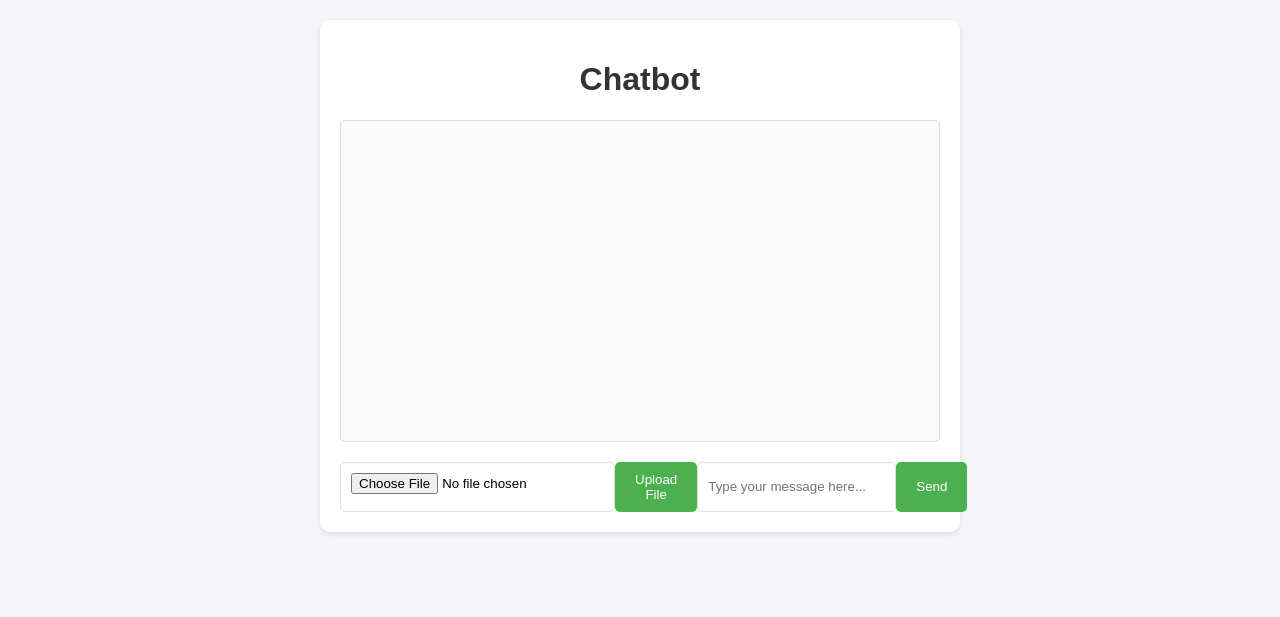
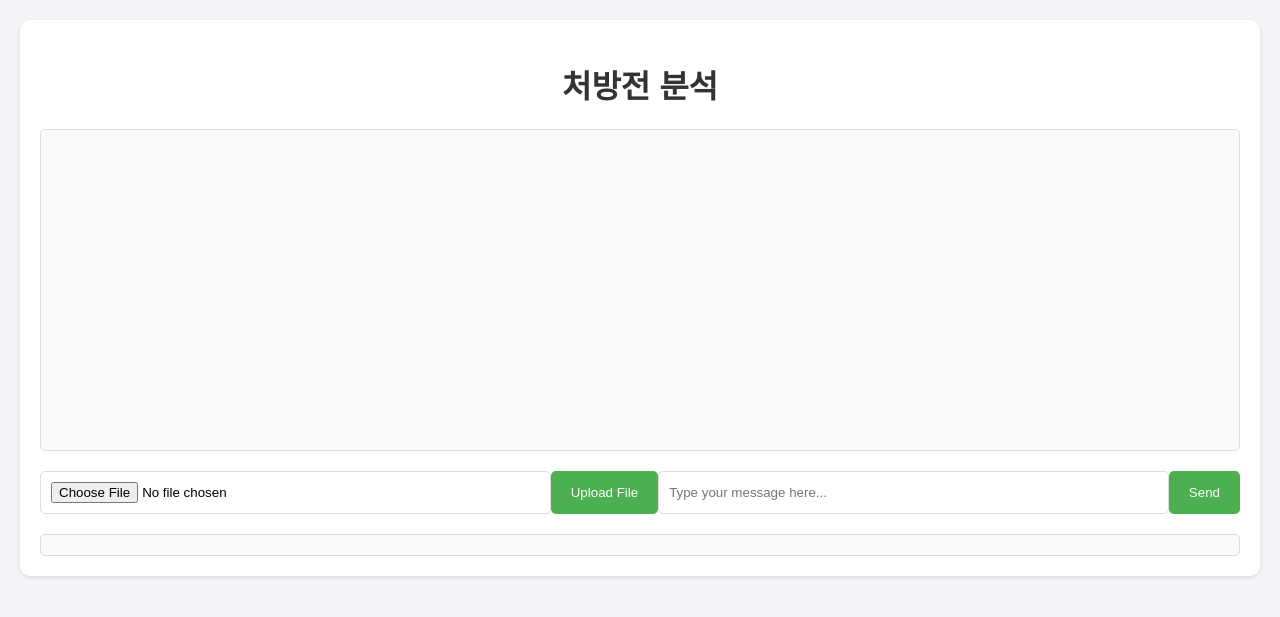
Before and after one commit to Seonyoung33/SW-study, a FastAPI app: page / in a window 1280 px wide. Shown: the top 617 px of the page. Run offline with FastAPI, Linux system fonts and the light colour scheme.

Commit message:
finally......

```diff
--- a/week06/app.py
+++ b/week06/app.py
@@ -35,8 +35,9 @@ async def get_medicine_analyzing(request: Request):
         founded_medicine = extraction_medicine(image_data=image_data)
         if founded_medicine:
             responses = get_response(founded_medicine)
-            print("결과", responses)
-            return responses
+            # print("결과", responses)
+            feedback = get_feedback(founded_medicine, responses["result"])
+            return responses, feedback
         else:
             return None
 
--- a/week06/llm_practice.py
+++ b/week06/llm_practice.py
@@ -51,7 +51,7 @@ loader = TextLoader(os.path.join(path, 'test_week6.txt'), "utf-8")
 documents = loader.load()
 
 text_splitter = RecursiveCharacterTextSplitter(
-    chunk_size=2000,
+    chunk_size=5000,
     chunk_overlap=200,
     length_function=len
 )
@@ -112,12 +112,12 @@ def create_feedback_chain(llm):
 2. 답변 퀄리티 피드백: '의약품명'에 대해 'ai의 분석'은 충분한 정보를 전달하나요?
 3. 답변 오류 피드백: '의약품명'을 바탕으로 'ai의 분석'이 오류없이 생성되었나요?
 
-다음 피드백 분석 과정을 통해 보완할 점을 자세하게 작성하세요.
+다음 피드백 분석 과정을 통해 보완할 점만 간략하게 작성하세요.
 
 의약품명: "{user_input}"
 의약품 문서: "[{formed_documents}]"
 ai의 분석: "{ai_response}"
-피드백: ""
+보완할 점: ""
 '''
 
 
--- a/week06/ocr_practice.py
+++ b/week06/ocr_practice.py
@@ -2,6 +2,8 @@ import requests
 import uuid
 import time
 import json
+import re
+
 from io import BytesIO
 
 
@@ -41,7 +43,10 @@ def extraction_medicine(image_data):
     found_medicines = []
     for word_field in response.json()['images'][0]['fields']:
         word = word_field['inferText']
-        if word in medicine_data_list:
-            found_medicines.append(word)
+        # print(word)
+        for medicine in medicine_data_list:
+            if medicine in word:
+                found_medicines.append(medicine)
+                break
 
     return found_medicines
--- a/week06/templates/chat.html
+++ b/week06/templates/chat.html
@@ -12,7 +12,8 @@
             background-color: #f4f4f9;
         }
         .container {
-            max-width: 600px;
+            max-width: 1200px; /* 600px * 2 = 1200px */
+            min-width: 600px; /* 최소 너비 설정 */
             margin: 0 auto;
             background: white;
             padding: 20px;
@@ -31,6 +32,7 @@
             overflow-y: scroll;
             background-color: #fafafa;
             margin-bottom: 20px;
+            min-width: 80%; /* 최소 너비를 컨테이너의 80%로 설정 */
         }
         .chat-box .message {
             margin-bottom: 10px;
@@ -63,11 +65,19 @@
         button:hover {
             background-color: #45a049;
         }
+        #feedbackContainer {
+            border: 1px solid #ddd;
+            border-radius: 5px;
+            padding: 10px;
+            margin-top: 20px;
+            background-color: #fafafa;
+            min-width: 80%; /* 최소 너비를 컨테이너의 80%로 설정 */
+        }
     </style>
 </head>
 <body>
     <div class="container">
-        <h1>Chatbot</h1>
+        <h1>처방전 분석</h1>
         <div class="chat-box" id="chatBox">
             <!-- 채팅 메시지가 표시될 영역 -->
         </div>
@@ -77,6 +87,7 @@
             <input type="text" id="userInput" placeholder="Type your message here...">
             <button onclick="sendMessage()">Send</button>
         </div>
+        <div id="feedbackContainer"></div> </div>
     </div>
 
     <script>
@@ -155,17 +166,53 @@
                       body: imageData
                   });
 
-                  if (response.ok) {
-                      const botMessage = await response.text();
-                      // 챗봇 응답 추가
-                      const botDiv = document.createElement('div');
-                      botDiv.className = 'message bot';
-                      botDiv.textContent = botMessage;
-                      chatBox.appendChild(botDiv);
-                      chatBox.scrollTop = chatBox.scrollHeight;
+                if (response.ok) {
+                    const data = await response.json();
+                    const result = data[0]; // 첫번째 응답이 결과
+                    const feedback = data[1]; // 두번째 응답이 피드백
+
+                if (result && result.result && Array.isArray(result.result)) { // result.result가 배열인지 확인
+                    result.result.forEach(medicine => {
+                        const medicineDiv = document.createElement('div');
+                        medicineDiv.className = 'message bot';
+                        medicineDiv.innerHTML = `
+                        <strong>${medicine.name || medicine.의약품명}</strong><br>
+                        설명: ${medicine.description || medicine.설명 || '정보 없음'}<br>
+                        주의사항: ${medicine.precautions || medicine.주의사항 || '정보 없음'}<br>
+                        부작용: ${medicine.side_effects || medicine.부작용 || '정보 없음'}<br>
+                        `;
+                        chatBox.appendChild(medicineDiv);
+                    });
+                } else {
+                    // result.result가 배열이 아닌 경우 에러 처리
+                    const errorDiv = document.createElement('div');
+                    errorDiv.className = 'message bot';
+                    errorDiv.textContent = 'Error: Invalid response format.  result.result is not an array.';
+                    chatBox.appendChild(errorDiv);
+                }
+
+
+                  // 피드백 표시
+                  const feedbackContainer = document.getElementById('feedbackContainer');
+                  feedbackContainer.innerHTML = ''; // 기존 피드백 삭제
+
+                  if (feedback) {
+                      const feedbackDiv = document.createElement('div');
+                      feedbackDiv.className = 'message bot';
+                      feedbackDiv.innerHTML = `<h3>피드백</h3><p>${feedback}</p>`;
+                      feedbackContainer.appendChild(feedbackDiv);
                   } else {
-                      throw new Error("File upload failed");
+                      const feedbackDiv = document.createElement('div');
+                      feedbackDiv.className = 'message bot';
+                      feedbackDiv.textContent = "피드백 없음";
+                      feedbackContainer.appendChild(feedbackDiv);
                   }
+
+
+                chatBox.scrollTop = chatBox.scrollHeight;
+            } else {
+                throw new Error("File upload failed: " + response.statusText); // 응답 상태 추가
+            }
               } catch (error) {
                   console.error("Error uploading file:", error);
                   const errorDiv = document.createElement('div');
--- a/week06/test_data/test_week6.txt
+++ b/week06/test_data/test_week6.txt
@@ -7,6 +7,7 @@
 - 세티리진 (Cetirizine): 항히스타민제로, 알레르기 비염 증상 완화에 사용됩니다.
 - 페닐레프린 (Phenylephrine): 비충혈 완화제로, 코막힘을 줄이는 데 사용되는 비강 스프레이나 정제 형태로 제공됩니다.
 - 플루티카손 (Fluticasone): 스테로이드 비강 스프레이로, 알레르기 비염 및 비염 치료에 효과적입니다.
+- 싱카스트 츄정(Sincast Chewable Tablet): 알레르기 증상 완화에 사용되는 약물입니다. 이 약물은 항히스타민제로, 알레르기 비염, 두드러기 등 다양한 알레르기 반응을 완화하는 데 효과적입니다. (알레르기 비염, 두드러기 등 알레르기 증상 치료)에 사용되며, (졸림, 구강 건조, 두통, 피로감)과 같은 부작용이 있습니다. (운전 및 기계 조작 시 주의)와 같은 주의사항이 있습니다.
 
 [항생제]
 - 아목시실린 (Amoxicillin): 광범위 항생제로, 세균 감염 치료에 사용됩니다. 호흡기 감염, 귀 감염 등에 처방됩니다.
@@ -18,6 +19,7 @@
 - 디클로페낙 (Diclofenac): 비스테로이드 항염증제로, 목 통증 및 염증을 완화하는 데 사용됩니다.
 - 벤조카인 (Benzocaine): 국소 마취제로, 목의 통증 완화에 사용되는 스프레이나 정제로 제공됩니다.
 - 새로딘 시럽(Sarodine Syrup): 주로 기침과 감기 증상을 완화하는 데 사용되는 약물입니다. 이 약물은 주로 기침 억제제와 항히스타민제가 포함되어 있어, 기침을 줄이고 알레르기 증상을 완화하는 데 도움을 줍니다. (기침 완화, 감기 증상 완화)에 사용되며, (졸림, 입 마름, 위장 불편감)와 같은 부작용이 있습니다.
+- 유시락스 시럽(Eusirax Syrup): 기침과 호흡기 질환의 증상을 완화하기 위해 사용되는 약물입니다. 주로 기침 억제제와 점액 용해제가 포함되어 있어 기침을 줄이고 호흡을 원활하게 합니다. (기침 완화, 호흡기 질환 치료)에 사용되며, (졸림, 메스꺼움, 위장 불편감, 구강 건조)와 같은 부작용이 있습니다.
 
 [가래 제거 의약품]
 - 구아이페네신 (Guaifenesin): 가래 제거제이며, 기침을 완화하고 가래를 묽게 하는 데 도움을 줍니다.
@@ -30,4 +32,4 @@
 - 오메프라졸 (Omeprazole): 프로톤 펌프 억제제로, 위산을 억제하여 위장 문제를 치료하는 데 사용됩니다.
 - 시메티딘 (Cimetidine): H2 수용체 차단제로, 위산 분비를 억제하여 위장 문제 치료에 사용됩니다.
 - 알레르기 비염 관련 스프레이 (Nasal Steroid Sprays): 다양한 스테로이드 약물이 포함되어 있으며, 코의 염증을 줄여 알레르기 증상을 완화합니다.
-- 레보트로시럽(Levotrozole): 주로 호르몬 관련 질환의 치료에 사용되는 약물입니다. 주로 불임 치료에 사용되며, 난소 자극을 통해 배란을 유도하는 데 도움을 줍니다. 이 약물은 에스트로겐 수치를 조절하여 난포의 성장을 촉진합니다. (불임 치료, 다낭성 난소 증후군(PCOS) 환자의 배란 유도, 특정 호르몬 관련 종양 치료)에 사용됩니다. (두통, 구토, 속 울렁, 복부 통증)와 같은 부작용이 있습니다.
+- 레보트로시럽(Levotrozole): 주로 호르몬 관련 질환의 치료에 사용되는 약물입니다. 주로 불임 치료에 사용되며, 난소 자극을 통해 배란을 유도하는 데 도움을 줍니다. 이 약물은 에스트로겐 수치를 조절하여 난포의 성장을 촉진합니다. (불임 치료, 다낭성 난소 증후군(PCOS) 환자의 배란 유도, 특정 호르몬 관련 종양 치료)에 사용됩니다. (두통, 구토, 속 울렁, 복부 통증)와 같은 부작용이 있습니다. (임신 중 사용 금지, 간과 신장에 무리)와 같은 주의사항이 있습니다.
```
